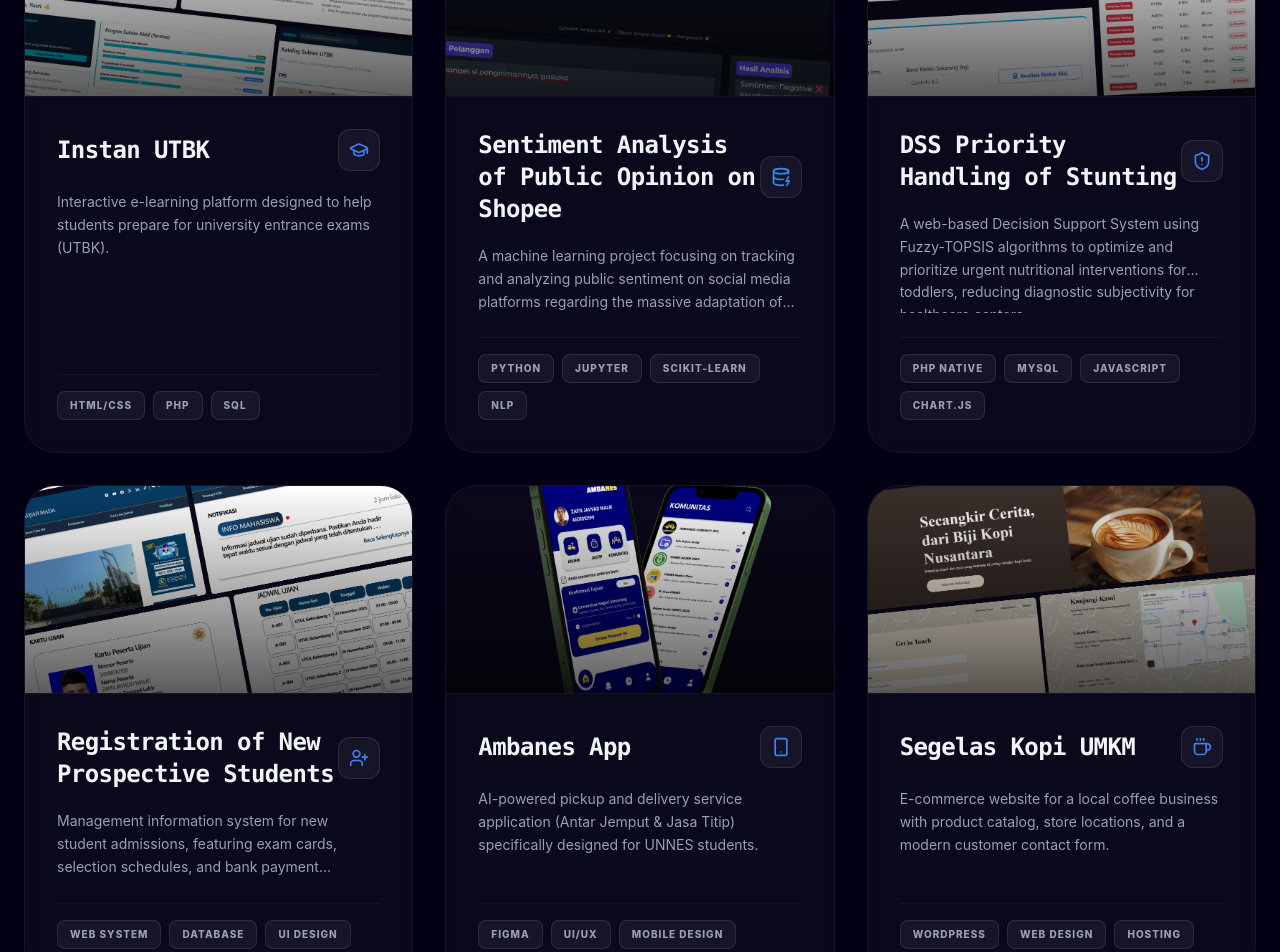
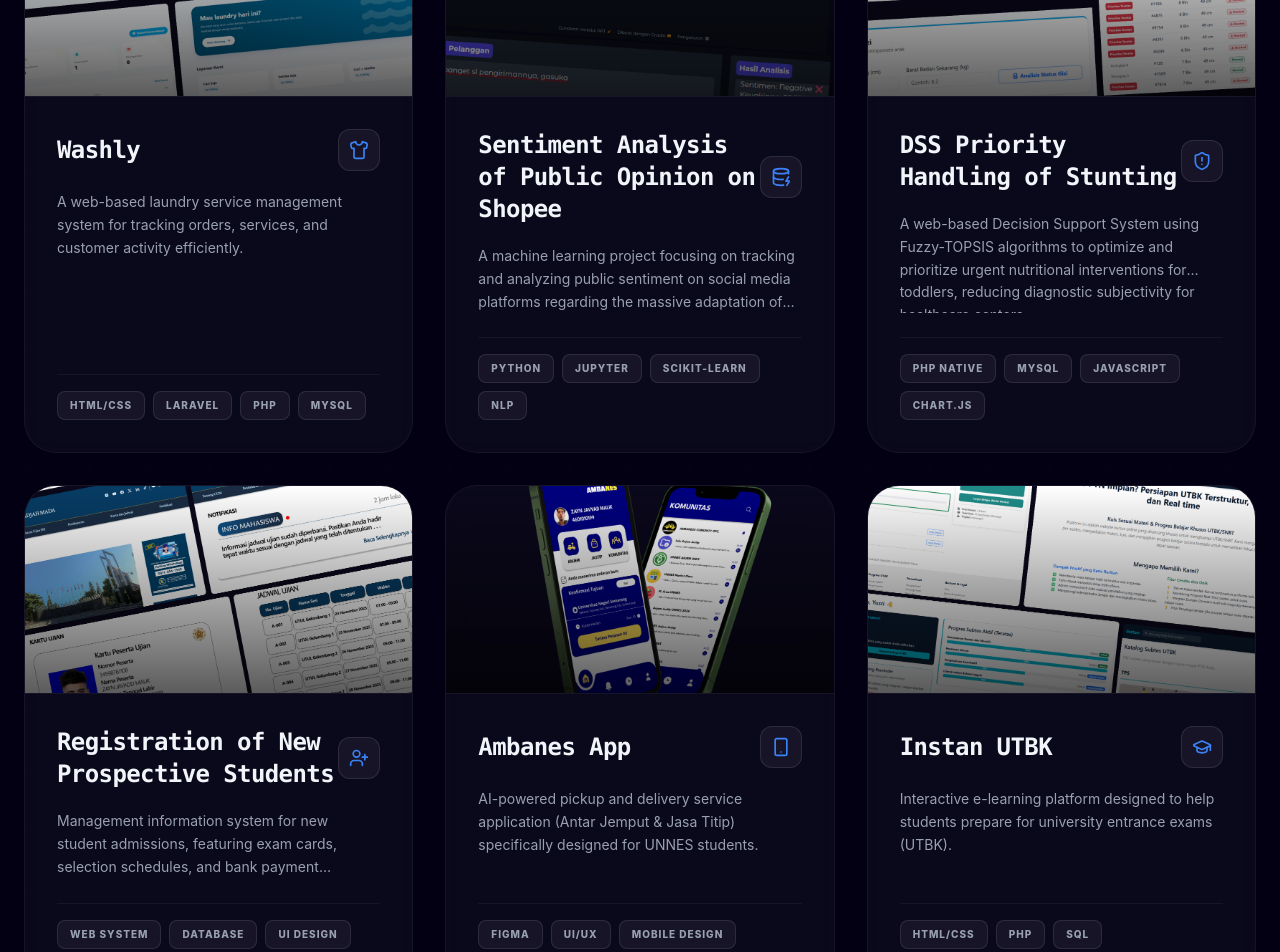
Before and after one commit to yuzhuruuu/Portofolio, a React (Vite) app: page / in a window 1280 px wide. Shown: the part 2620-3572 px from the top of the page. Built offline with nearby package versions, Linux system fonts and the light colour scheme.

Commit message:
Update Project

```diff
--- a/src/components/Projects.jsx
+++ b/src/components/Projects.jsx
@@ -6,18 +6,18 @@ import {
   TrendingUp,
   Layout,
   UserPlus,
-  Coffee,
+  Shirt,
   DatabaseZap
 } from 'lucide-react';
 
 const projectsData = [
   {
-    title: 'Instan UTBK',
-    desc: 'Interactive e-learning platform designed to help students prepare for university entrance exams (UTBK).',
-    tech: ['HTML/CSS', 'PHP', 'SQL'],
-    icon: <GraduationCap className="w-5 h-5" />,
-    image: '/projects/Instan UTBK.png',
-    link: 'http://instanutbk.lovestoblog.com/pages/about.php'
+    title: 'Washly',
+    desc: 'A web-based laundry service management system for tracking orders, services, and customer activity efficiently.',
+    tech: ['HTML/CSS', 'Laravel', 'PHP', 'MySQL'],
+    icon: <Shirt className="w-5 h-5" />,
+    image: '/projects/Washly.png',
+    link: 'http://washly.lovestoblog.com/pages/about.php'
   },
   {
     title: 'Sentiment Analysis of Public Opinion on Shopee',
@@ -52,12 +52,12 @@ const projectsData = [
     link: 'https://www.figma.com/proto/5yxPhYB2YJrOE2NDICqVzh/WF-AMBANESS?node-id=188-337&t=ZjtU8CY6OreOdE4A-1'
   },
   {
-    title: 'Segelas Kopi UMKM',
-    desc: 'E-commerce website for a local coffee business with product catalog, store locations, and a modern customer contact form.',
-    tech: ['WordPress', 'Web Design', 'Hosting'],
-    icon: <Coffee className="w-5 h-5" />,
-    image: '/projects/Segelas Kopi.png',
-    link: null
+    title: 'Instan UTBK',
+    desc: 'Interactive e-learning platform designed to help students prepare for university entrance exams (UTBK).',
+    tech: ['HTML/CSS', 'PHP', 'SQL'],
+    icon: <GraduationCap className="w-5 h-5" />,
+    image: '/projects/Instan UTBK.png',
+    link: 'http://instanutbk.lovestoblog.com/pages/about.php'
   },
   {
     title: 'Economic Data Analysis',
```
Also changed, not shown: public/projects/Washly.png (added).
